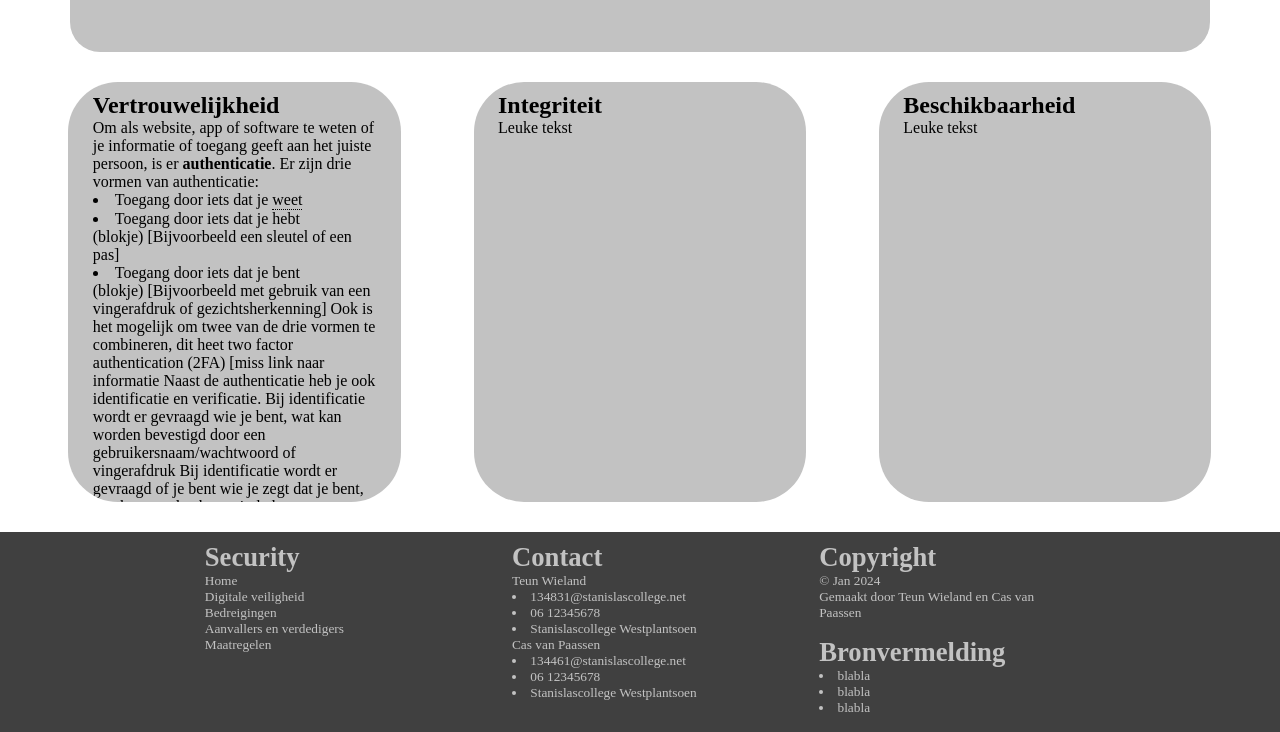
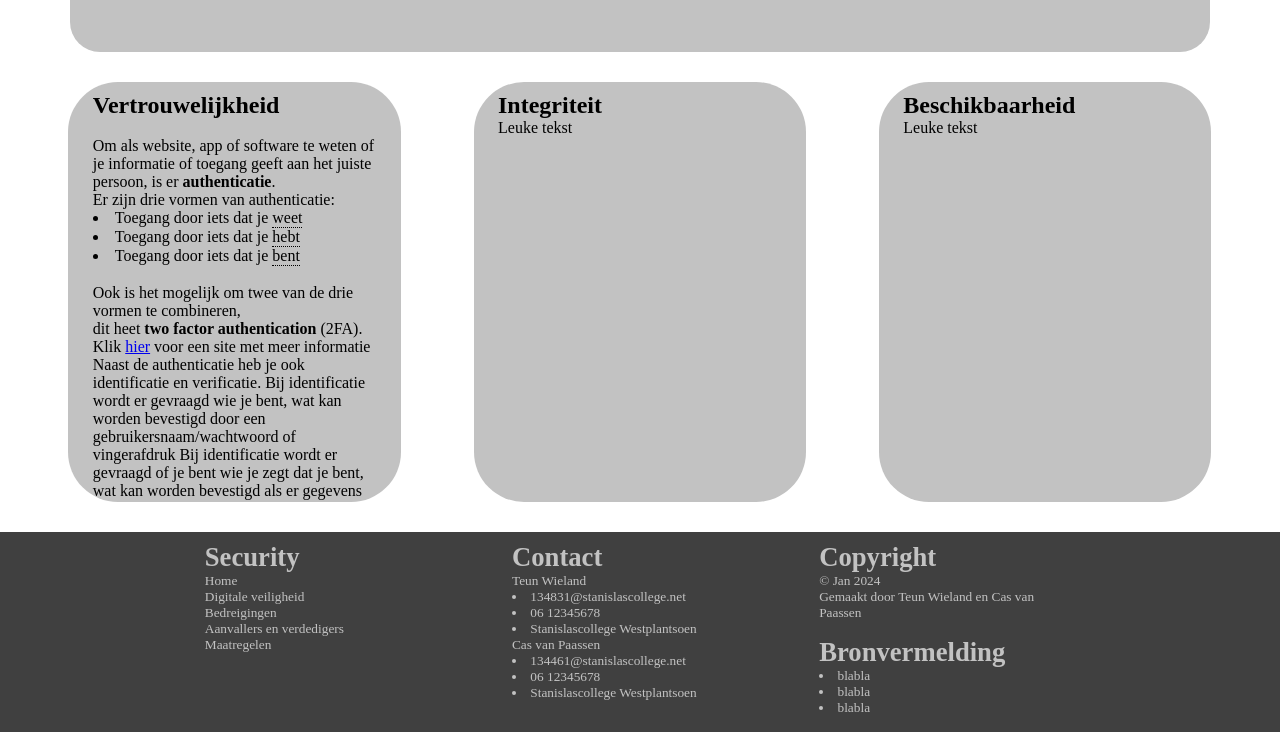
Before and after one commit to TeunWiel/Cas-Teun-2324-website-informatica, a plain HTML site: page subpaginas/digiVeiligheid.html in a window 1280 px wide. Shown: the part 168-900 px from the top of the page. Drawn offline with Linux system fonts and the light colour scheme.

Commit message:
beetje opmaak bij digi veiligheid

```diff
--- a/subpaginas/digiVeiligheid.html
+++ b/subpaginas/digiVeiligheid.html
@@ -24,8 +24,9 @@
         <div id="digiwrapper">
             <article class="eenderdearticle">
                 <h1>Vertrouwelijkheid</h1>
-                <p>Om als website, app of software te weten of je informatie of toegang geeft aan het juiste persoon, is er <b>authenticatie</b>.
-                    Er zijn drie vormen van authenticatie:
+
+                <br><p>Om als website, app of software te weten of je informatie of toegang geeft aan het juiste persoon, is er <b>authenticatie</b>.
+                    <br>Er zijn drie vormen van authenticatie:
                     <li>Toegang door iets dat je
                         <p class="tooltip">
                             weet
@@ -34,10 +35,28 @@
                             </span>
                         </p>
                     </li>
-                    <li>Toegang door iets dat je hebt</li> (blokje) [Bijvoorbeeld een sleutel of een pas]
-                    <li>Toegang door iets dat je bent</li> (blokje) [Bijvoorbeeld met gebruik van een vingerafdruk of gezichtsherkenning]
 
-                    Ook is het mogelijk om twee van de drie vormen te combineren, dit heet two factor authentication (2FA) [miss link naar informatie
+                    <li>Toegang door iets dat je
+                        <p class="tooltip">
+                            hebt
+                            <span class="tooltiptext">
+                                Bijvoorbeeld een sleutel of een pas
+                            </span>
+                        </p>
+                    </li>
+
+                    <li>Toegang door iets dat je
+                        <p class="tooltip">
+                            bent
+                            <span class="tooltiptext">
+                                Bijvoorbeeld met gebruik van een vingerafdruk of gezichtsherkenning
+                            </span>
+                        </p>
+                    </li>
+
+                    <br>Ook is het mogelijk om twee van de drie vormen te combineren,
+                    <br> dit heet <b>two factor authentication</b> (2FA).
+                    Klik <a href="https://www.digitaltrustcenter.nl/tweefactorauthenticatie">hier</a> voor een site met meer informatie
 
                     Naast de authenticatie heb je ook identificatie en verificatie.
                     Bij identificatie wordt er gevraagd wie je bent, wat kan worden bevestigd door een gebruikersnaam/wachtwoord of vingerafdruk
```
